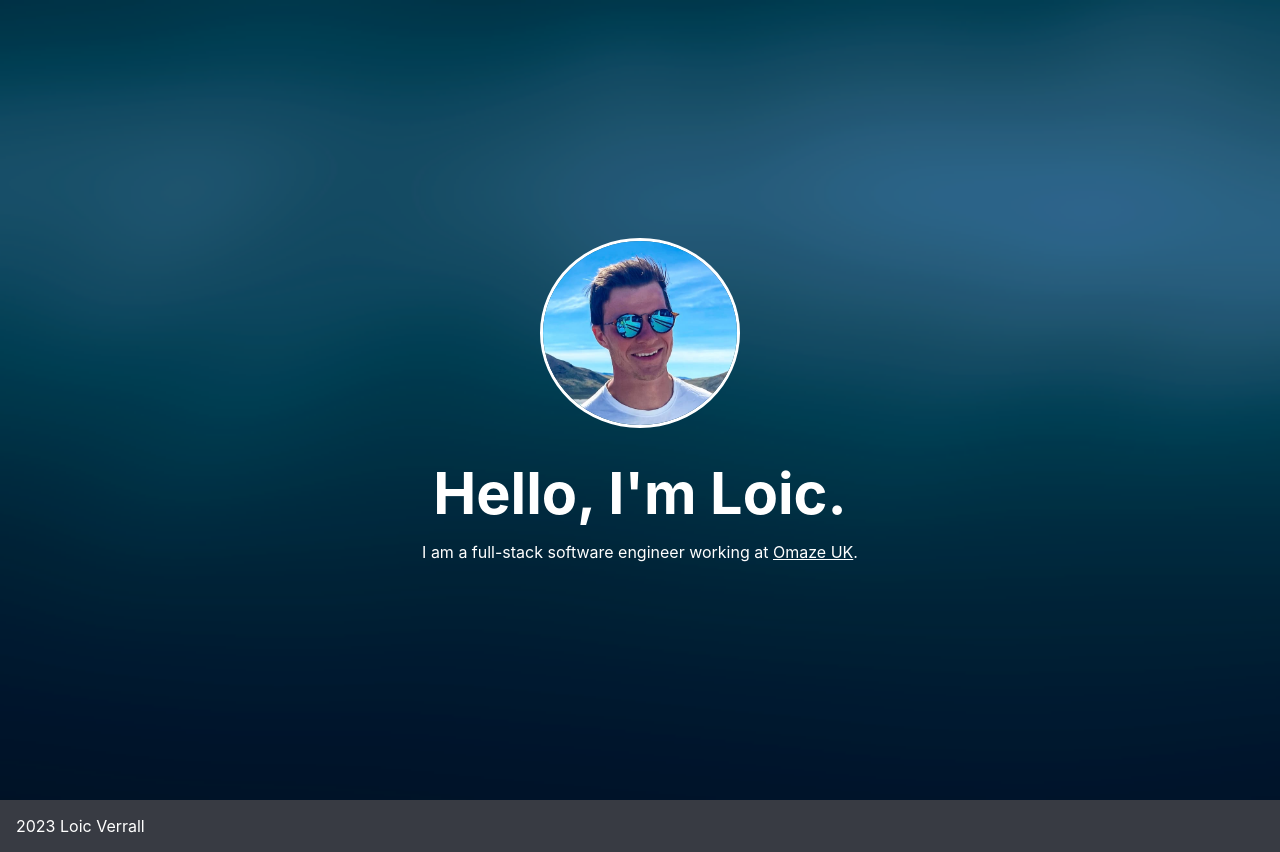
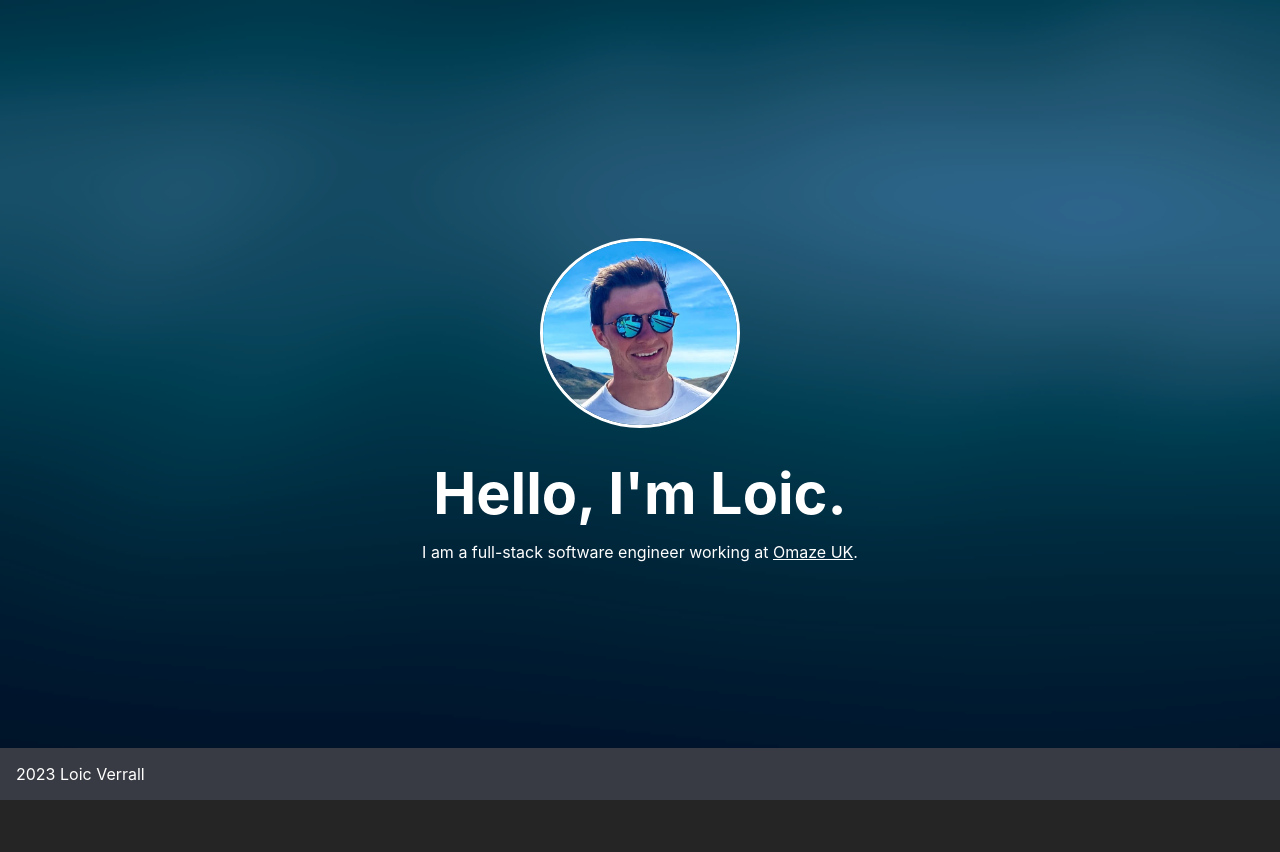
Before and after one commit to LoicVerrall/website, a Next.js app: page / in a window 1280 px wide. After the commit the page ends 800 px from the top, so only its background shows below. Built offline with nearby package versions, Linux system fonts and the light colour scheme.

Commit message:
Ensure footer component appears at bottom even on short pages

```diff
--- a/components/Layout/Footer/styles.module.css
+++ b/components/Layout/Footer/styles.module.css
@@ -3,4 +3,6 @@
 	width: 100%;
 	padding: 1em;
 	color: white;
+	position: absolute;
+	bottom: 0;
 }
--- a/styles/globals.css
+++ b/styles/globals.css
@@ -6,6 +6,8 @@ html,
 body {
   padding: 0;
   margin: 0;
+  height: 100%;
+  min-height: 100%;
   font-family: Inter, -apple-system, BlinkMacSystemFont, Segoe UI, Roboto,
     Oxygen, Ubuntu, Cantarell, Fira Sans, Droid Sans, Helvetica Neue, sans-serif;
   background-color: var(--page-background);
```
